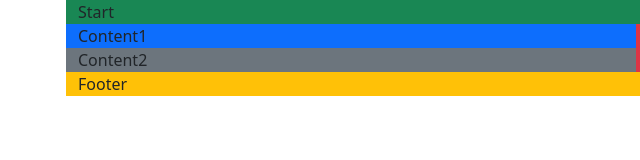
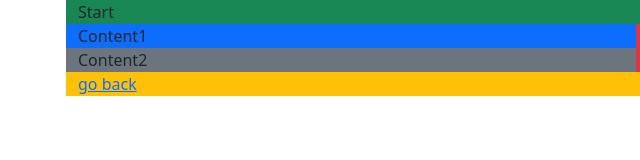
Before and after one commit to ChristianTP123/website1, a plain HTML site: page layout.html in a window 1280 px wide. Shown: the full height of the page, 4-644 px from the left. Drawn offline with nearby package versions, Linux system fonts and the light colour scheme.

Commit message:
added go back into layout.html

```diff
--- a/layout.html
+++ b/layout.html
@@ -33,7 +33,7 @@
       </div>
       <div class="row">
         <div class="col bg-warning">
-            Footer
+            <a href="./index.html">go back</a>
         </div>
       </div>
 
```
